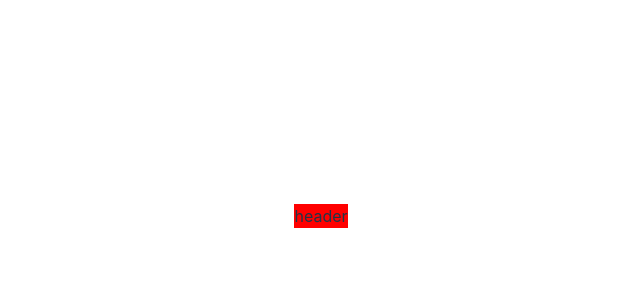
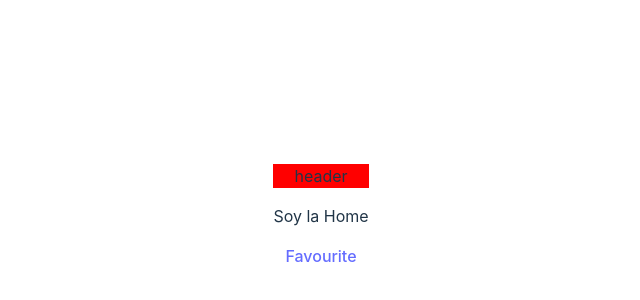
Before and after one commit to eduberenguer/dragon-ball-app, a React (Vite) app: page / in a window 1280 px wide. Shown: the part 184-484 px from the top of the page, without its empty margins (319-959 px from the left). Built offline with nearby package versions, Linux system fonts and the light colour scheme.

Commit message:
Add react-router-dom

```diff
--- a/package.json
+++ b/package.json
@@ -14,7 +14,8 @@
   },
   "dependencies": {
     "react": "^18.2.0",
-  "react-dom": "^18.2.0"
+    "react-dom": "^18.2.0",
+    "react-router-dom": "^6.4.2"
   },
   "devDependencies": {
     "@testing-library/dom": "^9.3.3",
--- a/src/App.tsx
+++ b/src/App.tsx
@@ -1,8 +1,20 @@
 import './App.css';
+import { Route, Routes } from 'react-router-dom';
+
+import { Home } from './pages/Home/Home';
+import { Favourite } from './pages/Favourites/Favourites';
 import { Header } from './components/Header/Header';
 
 function App() {
-  return <Header />;
+  return (
+    <div>
+      <Header />
+      <Routes>
+        <Route path="/" element={<Home />} />
+        <Route path="/favourite" element={<Favourite />} />
+      </Routes>
+    </div>
+  );
 }
 
 export default App;
--- a/src/main.tsx
+++ b/src/main.tsx
@@ -1,10 +1,13 @@
-import React from 'react'
-import ReactDOM from 'react-dom/client'
-import App from './App.tsx'
-import './index.css'
+import React from 'react';
+import ReactDOM from 'react-dom/client';
+import App from './App.tsx';
+import './index.css';
+import { BrowserRouter } from 'react-router-dom';
 
 ReactDOM.createRoot(document.getElementById('root')!).render(
   <React.StrictMode>
-    <App />
-  </React.StrictMode>,
-)
+    <BrowserRouter>
+      <App />
+    </BrowserRouter>
+  </React.StrictMode>
+);
--- /dev/null
+++ b/src/pages/Favourites/Favourites.tsx
@@ -0,0 +1,5 @@
+export const Favourite = () => (
+  <div>
+    <p>Soy favoritos</p>
+  </div>
+);
--- /dev/null
+++ b/src/pages/Home/Home.tsx
@@ -0,0 +1,8 @@
+import { Link } from 'react-router-dom';
+
+export const Home = () => (
+  <div>
+    <p>Soy la Home</p>
+    <Link to="/favourite">Favourite</Link>
+  </div>
+);
```
Lines whose indentation alone changed are shown as unchanged.
